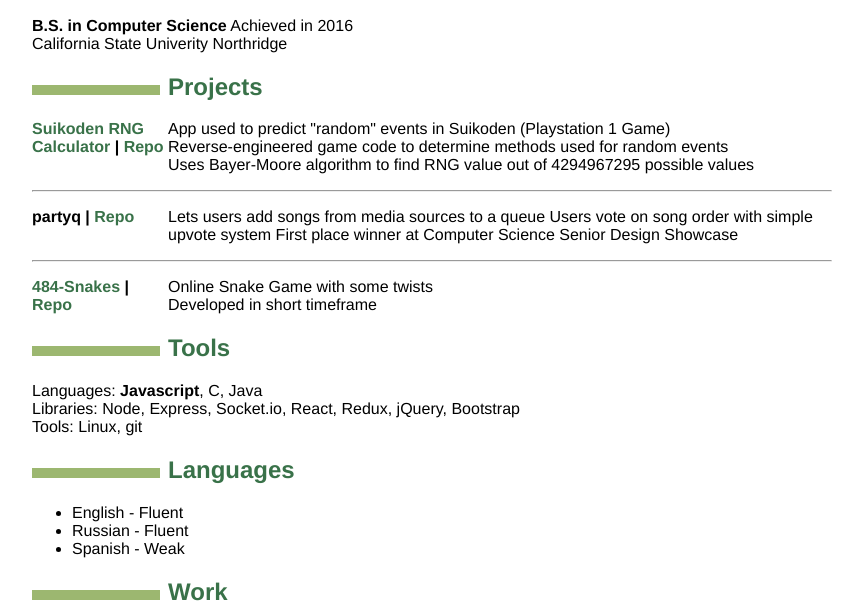
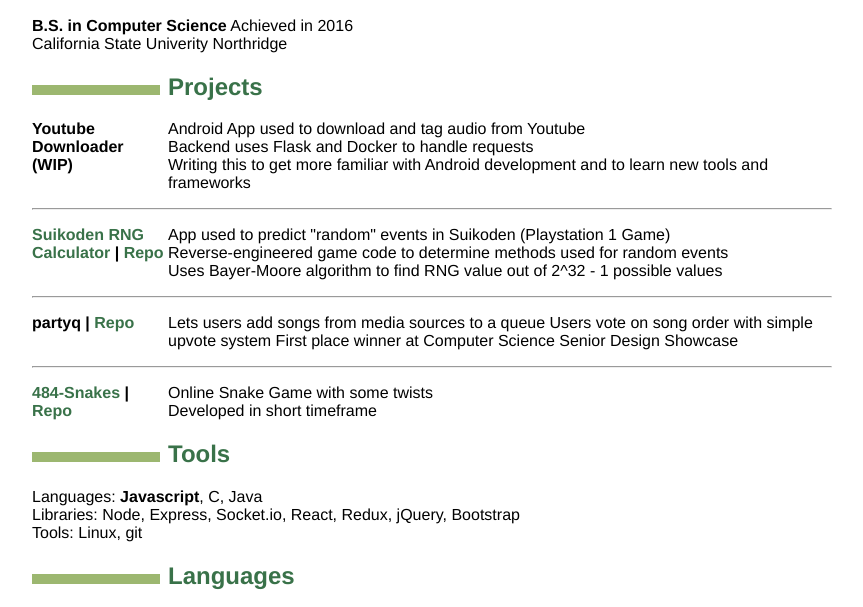
Before and after one commit to ak505188/ak505188.github.io, a plain HTML site: page index.html in a window 1280 px wide. Shown: the part 162-769 px from the top of the page, without its empty margins (208-1071 px from the left). Drawn offline with Linux system fonts and the light colour scheme.

Commit message:
Default generated commit message.

```diff
--- a/index.html
+++ b/index.html
@@ -15,10 +15,18 @@
 California State Univerity Northridge</p>
 <h2 id="projects">Projects</h2>
 <dl>
+<dt>Youtube Downloader (WIP)</dt>
+<dd>Android App used to download and tag audio from Youtube<br />
+Backend uses Flask and Docker to handle requests<br />
+Writing this to get more familiar with Android development and to learn new tools and frameworks
+</dd>
+</dl>
+<hr />
+<dl>
 <dt><a href="https://ak505188.github.io/SuikodenRNG">Suikoden RNG Calculator</a> | <a href="https://github.com/ak505188/SuikodenRNG">Repo</a></dt>
 <dd>App used to predict &quot;random&quot; events in Suikoden (Playstation 1 Game)<br />
 Reverse-engineered game code to determine methods used for random events<br />
-Uses Bayer-Moore algorithm to find RNG value out of 4294967295 possible values
+Uses Bayer-Moore algorithm to find RNG value out of 2^32 - 1 possible values
 </dd>
 </dl>
 <hr />
```
